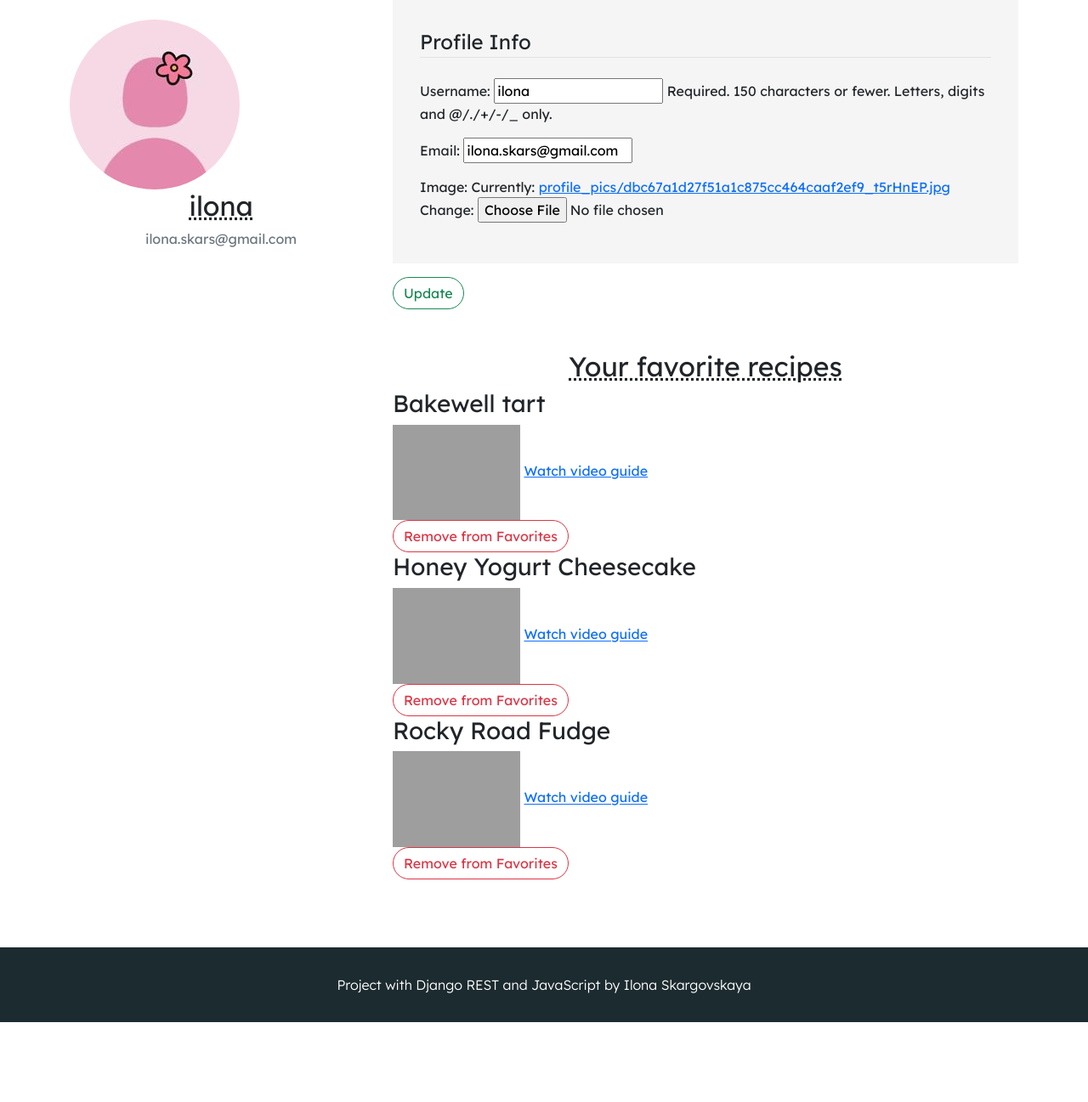
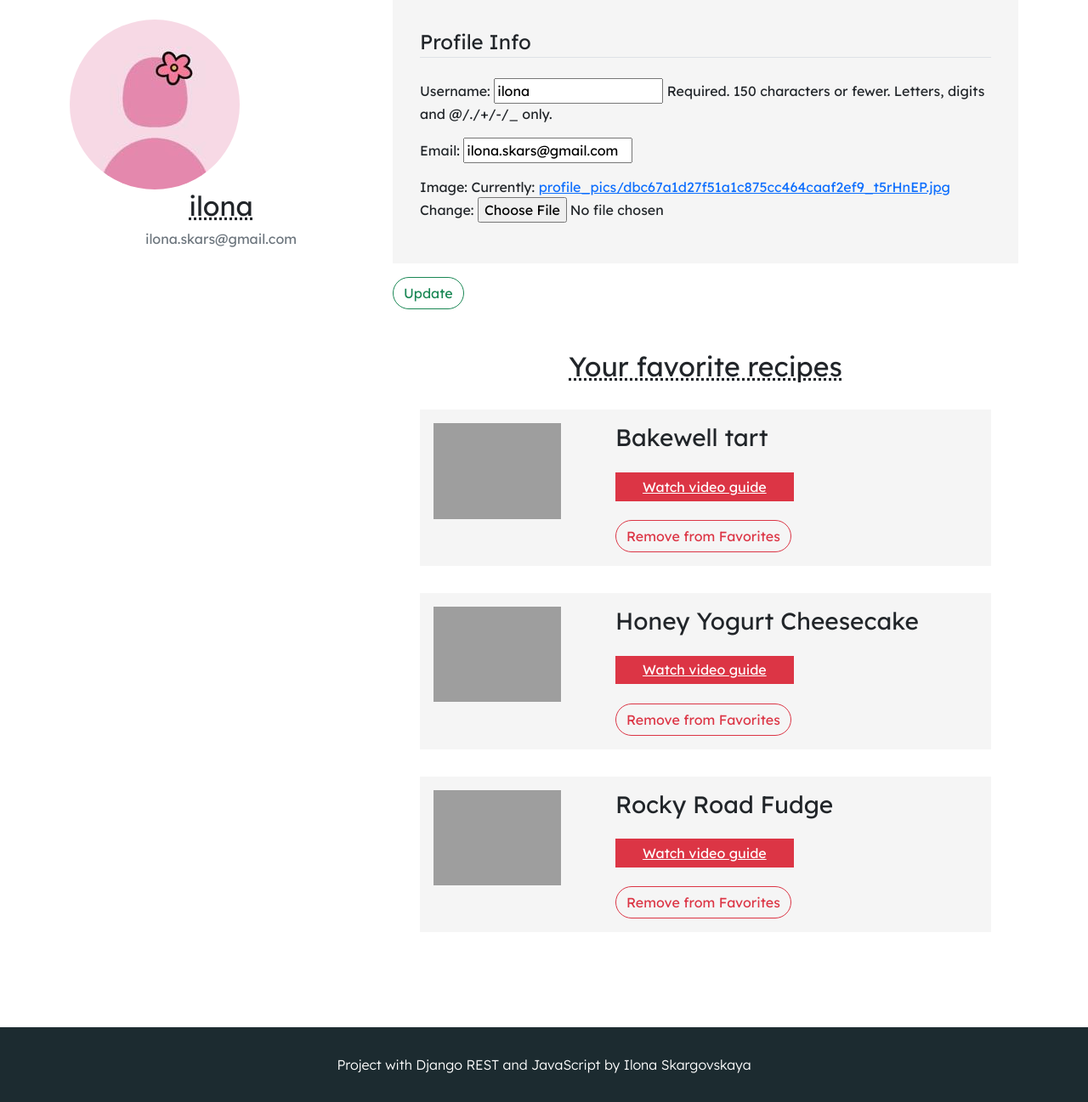
Before and after one commit to yussieik/hackathonREST, a Django app: page /profile/ in a window 1280 px wide. Shown: the part 209-1506 px from the top of the page at 85% size. Before the commit the page ends 1412 px from the top, so only its background shows below. Run offline with Django 4.2, Linux system fonts and the light colour scheme; a user stored in the database is signed in; data comes from the database, SQL or seed files in the repository; both versions use the stored data as it was after the commit; some libraries are stand-ins or nearby versions; grey boxes are pictures that could not be loaded.

Commit message:
feat: hackathon done

```diff
--- a/recipebook/recipes/static/css/style.css
+++ b/recipebook/recipes/static/css/style.css
@@ -525,3 +525,29 @@ footer {
     min-width: 195px;
     text-align: center;
 }
+
+
+.recipe{
+    display: flex;
+    gap: 4rem;
+    margin: 2rem;
+    padding: 1rem;
+    background-color: #f5f5f5;
+}
+
+.recipe .recipe__favorite{
+    margin-top: 1.4em;
+}
+
+.recipe__favorite-video{
+    background-color: #dc3545;
+    color: #fff;
+    padding: 0.3rem 2rem;
+    margin-top: 1rem;
+    display: inline-block;
+}
+
+.red{
+    background-color: #dc3545;
+    border: 1px solid #dc3545;
+}
--- a/recipebook/recipes/static/js/main.js
+++ b/recipebook/recipes/static/js/main.js
@@ -249,8 +249,15 @@ function createCard(obj) {
 
 
     const addToFavorites = document.createElement('button');
+    addToFavorites.classList.add('favor');
     addToFavorites.textContent = 'Add to Favorites';
-    addToFavorites.classList.add('favor');
+
+    if (obj.favorite) {
+        addToFavorites.textContent = 'Remove';
+        addToFavorites.classList.add('red');
+    }
+
+
     addToFavorites.addEventListener('click', async () => {
         const response = await fetch('/api/favorites/', {
             method: 'POST',
@@ -264,6 +271,15 @@ function createCard(obj) {
         if (response.ok) {
             const responseData = await response.json();
             console.log(responseData);
+
+
+            if (addToFavorites.textContent === 'Add to Favorites') {
+                addToFavorites.textContent = 'Remove';
+                addToFavorites.classList.add('red');
+            } else {
+                addToFavorites.textContent = 'Add to Favorites';
+                addToFavorites.classList.remove('red');
+            }
         } else {
             console.error('Error adding to favorites');
         }
--- a/recipebook/users/templates/users/profile.html
+++ b/recipebook/users/templates/users/profile.html
@@ -38,16 +38,20 @@
                 {% if favorite_recipes %}
                     {% for recipe in favorite_recipes %}
                         <div class="recipe">
-                            <h3>{{ recipe.title }}</h3>
-                            <img src="{{ recipe.img }}" alt="" width="150">
-                            <a href = "{{ recipe.video }}">Watch video guide</a>
+                            <div class="recipe__left">
+                                <img src="{{ recipe.img }}" alt="" width="150">
+                            </div>
 
-                            <!-- Display other recipe details as needed -->
-                            <form action="{% url 'remove_favorite' %}" method="POST">
-                                {% csrf_token %}
-                                <input type="hidden" name="recipe_id" value="{{ recipe.id }}">
-                                <button class="btn btn-outline-danger" type="submit">Remove from Favorites</button>
-                            </form>
+                            <div class="recipe__right">
+                                <h3>{{ recipe.title }}</h3>
+                                <a href = "{{ recipe.video }}" class="recipe__favorite-video">Watch video guide</a>
+                                <form action="{% url 'remove_favorite' %}" method="POST" class="recipe__favorite">
+                                    {% csrf_token %}
+                                    <input type="hidden" name="recipe_id" value="{{ recipe.id }}">
+                                    <button class="btn btn-outline-danger" type="submit">Remove from Favorites</button>
+                                </form>
+                            </div>
+
                         </div>
                     {% endfor %}
                 {% else %}
```
Also changed, not shown: recipebook/db.sqlite3.
